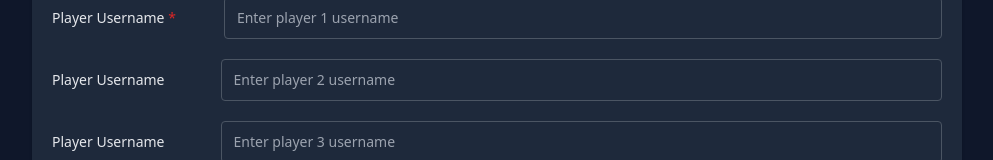
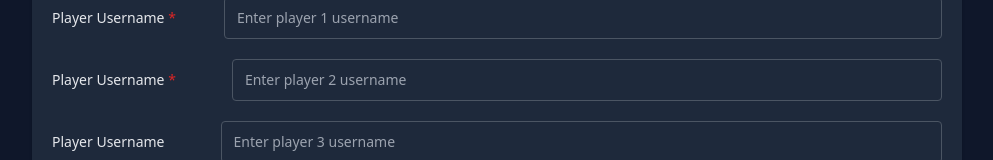
Before and after one commit to B-Mahdj/LoLRush_Front, a Nuxt app: page /create-challenge in a window 1280 px wide. Shown: the part 333-493 px from the top of the page, without its empty margins (143-1136 px from the left). Built offline with nearby package versions, Linux system fonts and the light colour scheme.

Commit message:
Player 2 Required star and message show done

```diff
--- a/pages/create-challenge/index.vue
+++ b/pages/create-challenge/index.vue
@@ -48,6 +48,7 @@ const rules = computed(() => {
     },
     region: {required: helpers.withMessage("The region field is required.", required)},
     player_1: {required: helpers.withMessage("The player 1 field is required.", required)},
+    player_2: {required: helpers.withMessage("The player 2 field is required.", required)},
     daysUntilExpiration: {required: helpers.withMessage("The number of days field is required.", required)},
   };
 });
@@ -224,7 +225,7 @@ const copyCode = function (e: { target: { innerHTML: string; }; }) {
             <!-- / Player-->
             <!-- Player-->
             <div class="max-sm:block sm:block md:flex lg:flex items-center gap-14">
-              <label for="player_2" class="text-sm font-normal">Player Username</label>
+              <label for="player_2" class="text-sm font-normal">Player Username <RequiredField/></label>
               <div class="flex-1">
                 <input id="player_2" name="player_2" v-model="formData.player_2" @keyup="checkUniqueValidation"
                        placeholder="Enter player 2 username"
```
